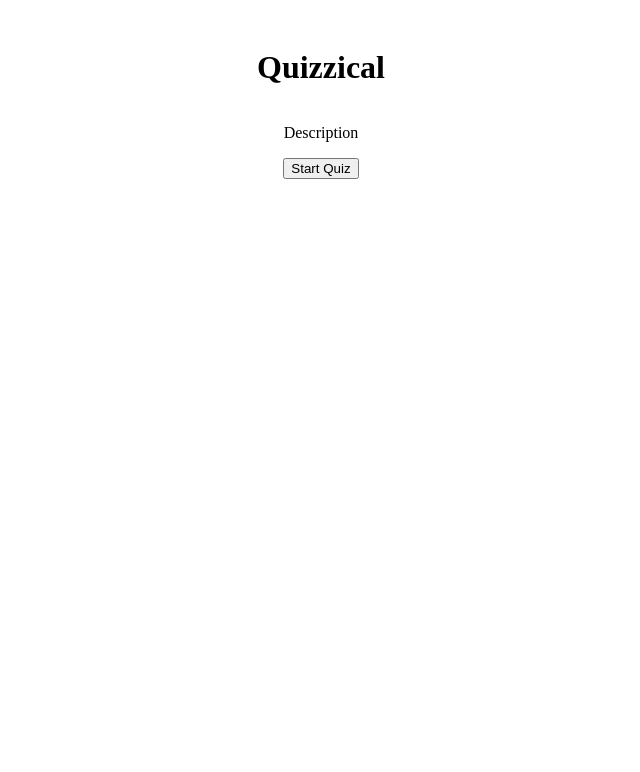
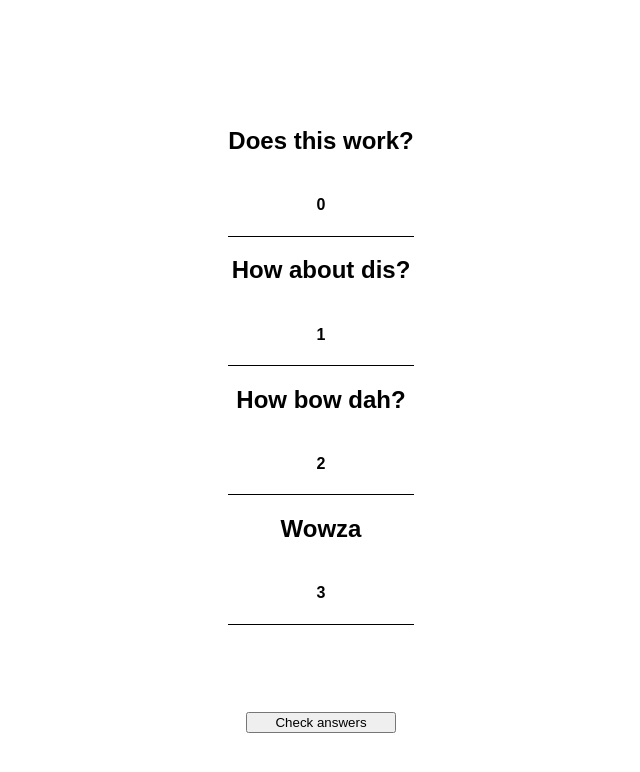
Before and after one commit to d-herz/react-quiz-game, a React (Vite) app: page / in a window 1280 px wide. Both pictures are taken after a click on the button "Start Quiz". Shown: the top 772 px of the page, without its empty margins (319-959 px from the left). Built offline with nearby package versions, Linux system fonts and the light colour scheme.

Commit message:
Build progress- Added component bodies, elements, and some beginning functionality including conditional rendering of start page and a check answer button event

```diff
--- a/App.jsx
+++ b/App.jsx
@@ -14,9 +14,14 @@ export default function App() {
 
   return (
     <main>
-      <Start
-        handleStart={handleStartQuiz}
-      />
+      {
+        gameStart ?
+          <QuestionsPage
+          /> :
+          <Start
+            handleStart={handleStartQuiz}
+          />
+      }
 
 
 
--- a/components/Question.jsx
+++ b/components/Question.jsx
@@ -1,9 +1,21 @@
 import React from 'react'
 
+function Question({ask, ans}) {
 
-function Question(props) {
+
   return (
-    <div>Question</div>
+
+    <div className="question--card">
+      <h2 className="question--text">
+        {ask}
+      </h2>
+      <div className="question--answers">
+        <h4 className="question--answert--text">
+          {ans}
+        </h4>
+      </div>
+    </div>
+
   )
 }
 
--- a/components/QuestionsPage.jsx
+++ b/components/QuestionsPage.jsx
@@ -1,11 +1,47 @@
 import React from 'react'
+import Question from './Question'
+import { nanoid } from "nanoid"
 
 
 function QuestionsPage(props) {
+  //bring in data and assign it to array/object
+  //use the object to map over and create each "Question" component and pass in props
+
+  let questionArr = ["Does this work?", "How about dis?", "How bow dah?", "Wowza"];
 
 
+
+  //Check Answer on button click
+  function checkAns() {
+    console.log("Answers Checked")
+  }
+
+  //Mapping Data and creationg each question card
+  //bring in nanoID for key
+  const questionCard = questionArr.map((question, ind) => {
+    return (
+      <Question
+        key={nanoid()}
+        ask={question}
+        ans={ind}
+      />
+    )
+  })
+
   return (
-    <div>Questions</div>
+    <section className="question--main">
+      <div className="question--container">
+        {questionCard}
+      </div>
+
+      <button
+        className="check-ans-btn"
+        onClick={checkAns}
+      >
+        Check answers
+      </button>
+
+    </section>
   )
 }
 
--- a/components/Start.jsx
+++ b/components/Start.jsx
@@ -8,7 +8,7 @@ function Start(props) {
   }
 
   return (
-    <div className="start--main" style={styles}>
+    <section className="start--main" style={styles}>
 
       <h1 className="start--title">
         Quizzical
@@ -21,7 +21,7 @@ function Start(props) {
         Start Quiz
       </button>
 
-    </div>
+    </section>
   )
 }
 
--- a/package.json
+++ b/package.json
@@ -9,6 +9,7 @@
     "preview": "vite preview"
   },
   "dependencies": {
+    "nanoid": "^4.0.0",
     "react": "^18.2.0",
     "react-dom": "^18.2.0"
   },
--- a/style.css
+++ b/style.css
@@ -6,10 +6,10 @@ body {
   /* background-color: #0B2434;
   display: flex;
   align-items: center;
-  justify-content: center;
+  justify-content: center; */
   font-family: 'Karla', sans-serif;
   height: 100vh;
-  margin: 0; */
+  margin: 0;
   padding: 20px;
 }
 
@@ -22,3 +22,26 @@ body {
   justify-content: center;
   align-items: center;
 }
+
+.question--main{
+  display: flex;
+  flex-direction: column;
+  justify-content: space-evenly;
+  align-items: center;
+  height: 100vh;
+}
+
+/* .question--container{
+} */
+
+.question--card{
+  border-bottom: 1px solid black;
+  display: flex;
+  flex-direction: column;
+  justify-content: center;
+  align-items: center;
+}
+
+.check-ans-btn{
+  width: 150px;
+}
```
Also changed, not shown: 1 other file (tests, documents, lock files or other folders).
